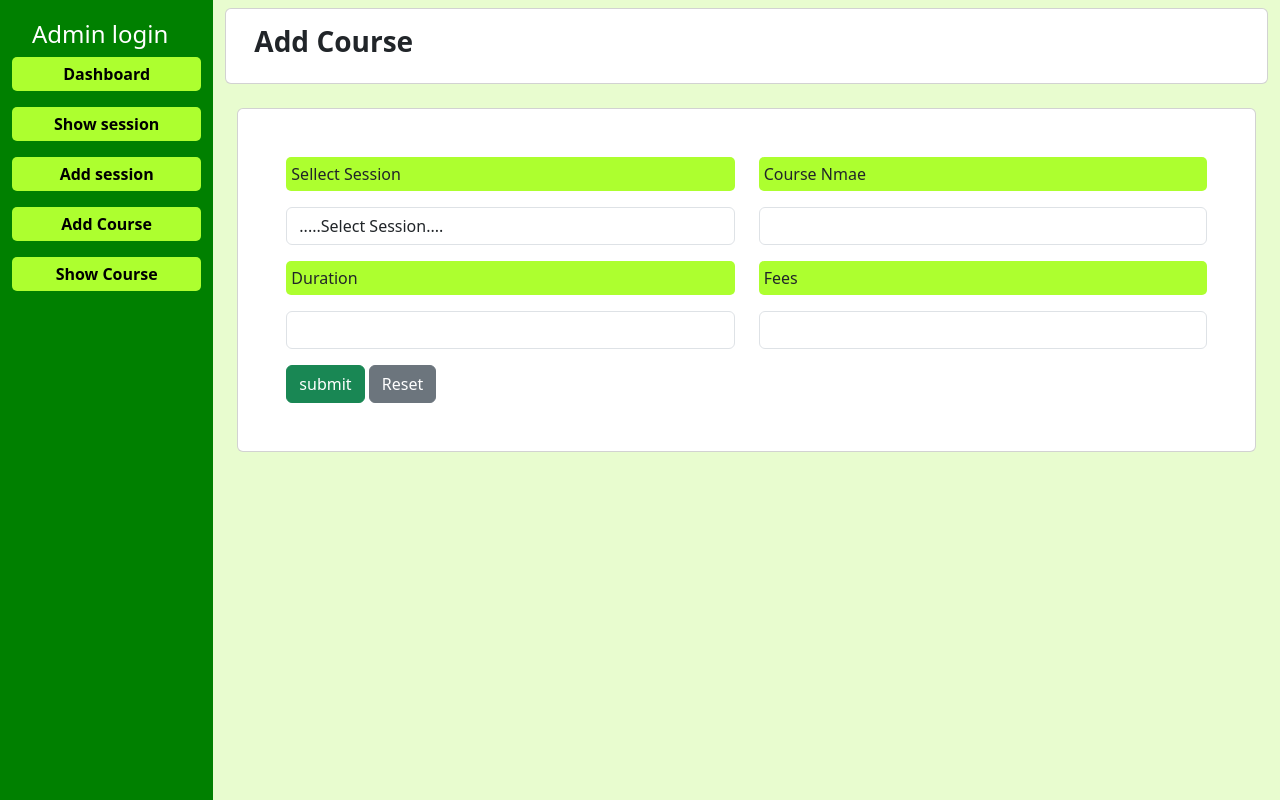
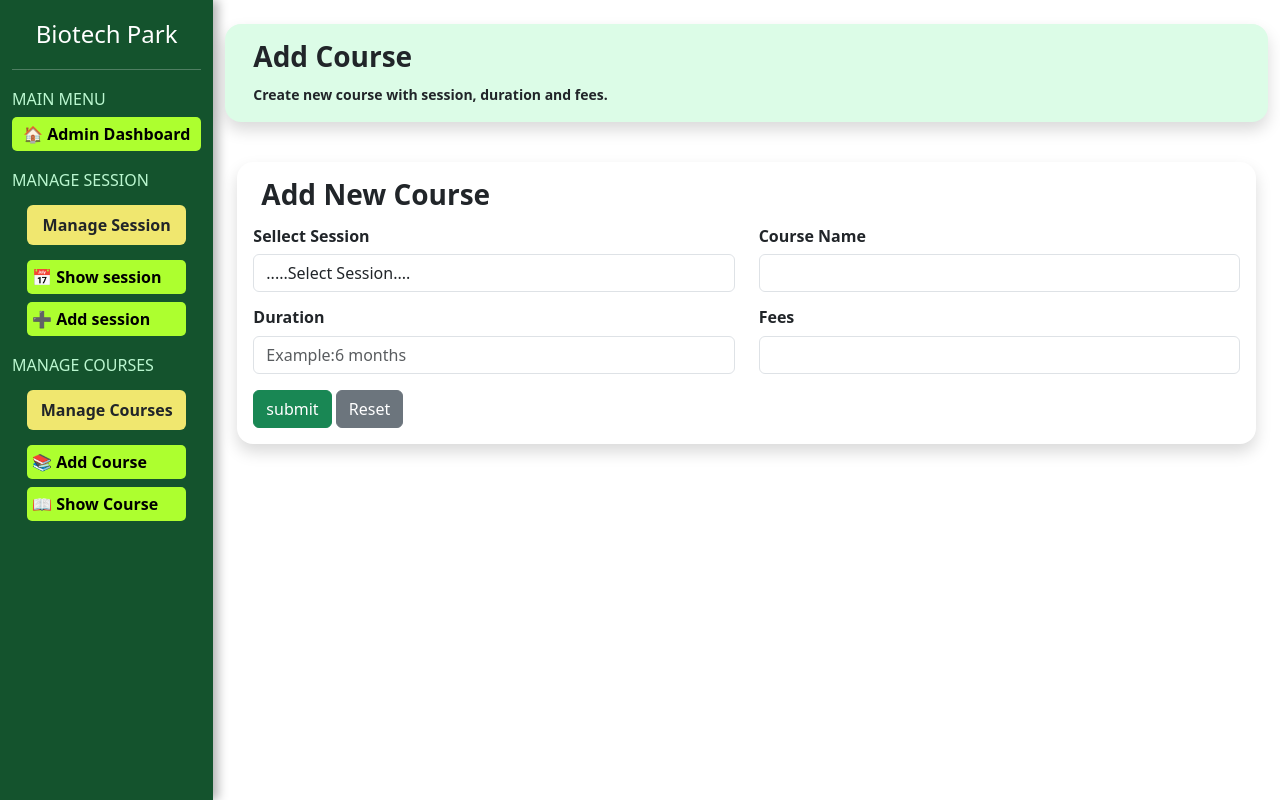
Before and after one commit to aayushgi/Online-Admission-System, a Django app: page /addcourse/ in a window 1280 px wide. Run offline with Django 5.2, Linux system fonts and the light colour scheme.

Commit message:
django admin

```diff
--- a/myapp/templates/admin/addcourse.html
+++ b/myapp/templates/admin/addcourse.html
@@ -2,7 +2,7 @@
 
 {% block admin %}
 
-<body style="background-color: rgba(232, 252, 207);">
+
 
 
     <div class="container">
@@ -16,45 +16,54 @@
                 <button type="button" class="btn-close" data-bs-dismiss="alert"></button>
             </div>
             {% endfor %}
-            <div class="col-sm-12 card ">
-                <div class="card-body ">
-                    <h3 class="fw-bold">Add Course</h3>
-                </div>
+           <div class="card shadow border-0 rounded-4 mb-3 mt-3" style="background-color: #DCFCE7;" >
+        <div class="card-body">
+        <h3 class="fw-bolder">Add Course</h3>
+         <small class="fw-bold">Create new course with session, duration and fees.</small>
+        </div>
 
-            </div>
+    </div>
         </div>
         <br>
+
+
         <form method="post">
              {% csrf_token %}
 
-        <div class="card p-5">
+        <div class="card p-3 shadow border-0 rounded-4">
+            <h3 class="fw-bold mx-2 mb-3">Add New Course</h3>
+
             <div class="row ">
+
                 <div class="col-sm-6">
-                    <p>Sellect Session</p>
+                    <h6 class="fw-bold">Sellect Session</h6>
                     <select name="session_name" id="" class="form-control">
                         <option value="">
                             .....Select Session....
-                        </option>
-                        <option value="">2025-26</option>
-                        <option value="">2026-27</option>
-                        <option value="">2027-28</option>
+                            </option>
+
+
+                        <option value="2025-26">2025-26</option>
+
+                        <option value="2026-27">2026-27</option>
+                        <option value="2027-28">2027-28</option>
                     </select>
                 </div>
                 <div class="col-sm-6">
-                    <p>Course Nmae</p>
-                    <input type="text" class="form-control">
+                    <h6 class="fw-bold">Course Name</h6>
+                    <input type="text" name="course_name" class="form-control">
 
                 </div>
 
                 <div class="col-sm-6 mt-3">
-                    <p>Duration</p>
-                    <input type="text" class="form-control">
+                    <h6 class="fw-bold">Duration</h6>
+                    <input type="text" name="duration" placeholder="Example:6 months" class="form-control">
 
                 </div>
 
                 <div class="col-sm-6 mt-3">
-                    <p>Fees</p>
-                    <input type="text" class="form-control">
+                    <h6 class="fw-bold">Fees</h6>
+                    <input type="number" name="fees" class="form-control">
 
                 </div>
 
@@ -66,7 +75,7 @@
         </div>
         </form>
     </div>
-</body>
+
 
 
 {% endblock %}
--- a/myapp/templates/admin/adminlayout.html
+++ b/myapp/templates/admin/adminlayout.html
@@ -1,45 +1,96 @@
 <!doctype html>
 <html lang="en">
-  <head>
+
+<head>
     <meta charset="utf-8">
     <meta name="viewport" content="width=device-width, initial-scale=1">
-    <title>Bootstrap demo</title>
-    <link href="https://cdn.jsdelivr.net/npm/bootstrap@5.3.8/dist/css/bootstrap.min.css" rel="stylesheet" integrity="sha384-sRIl4kxILFvY47J16cr9ZwB07vP4J8+LH7qKQnuqkuIAvNWLzeN8tE5YBujZqJLB" crossorigin="anonymous">
+    <title>Admin Dashboard | Biotech Park</title>
+    <link href="https://cdn.jsdelivr.net/npm/bootstrap@5.3.8/dist/css/bootstrap.min.css" rel="stylesheet"
+        integrity="sha384-sRIl4kxILFvY47J16cr9ZwB07vP4J8+LH7qKQnuqkuIAvNWLzeN8tE5YBujZqJLB" crossorigin="anonymous">
     <style>
-        .h{
+        .h {
             height: 100vh;
 
         }
-        .h:first-child{
-            background-color: green;
+
+        .h:first-child {
+            background: #14532d;
+            box-shadow:5px 0 10px rgba(0,0,0,.3);
+
         }
-        .h h4{
+
+        .h h4 {
             color: white;
-            padding-top: 20px;
-            padding-left: 20px;
+            text-align: center;
+            padding: 20px 0;
+            margin: 0;
+            font-size: 24px;
         }
+
         .h p {
             background-color: greenyellow;
             padding: 5px;
             border-radius: 5px;
         }
-        a{
+
+        .h p:hover {
+            background-color: rgb(142, 202, 60);
+        }
+
+        a {
             text-decoration: none;
             color: black;
         }
 
+        #heading {
+            background: rgb(240, 231, 111);
+            padding: 8px;
+            text-align: center;
+            font-weight: bold;
+            border-radius: 6px;
+            margin: 15px;
+        }
+        .menu{
+    padding:12px;
+    border-radius:8px;
+    margin:8px 15px;
+    transition:0.3s;
+}
+.menu a{
+    color: black;
+    text-decoration:none;
+    font-weight:bold;
+    display:block;
+}
+.menu:hover{
+    background:#22c55e;
+    transform:translateX(5px);
+}
+.h6-menu{
+    color:  #BBF7D0;
+    margin-top: 20px;
+}
     </style>
-  </head>
-  <body>
+</head>
+
+<body>
     <div class="container-fluid">
         <div class="row">
             <div class="col-sm-2 h">
-                <h4>Admin login</h4>
-                <p class="text-white fw-bold text-center"><a href="" style="margin-top: 20px;">Dashboard</a></p>
-                <p class="text-white fw-bold text-center"><a href="{% url 'showsession' %}">Show session</a></p>
-                <p class="text-white fw-bold text-center"><a href="{% url 'addsession' %}">Add session</a></p>
-                <p class="text-white fw-bold text-center"><a href="{% url 'addcourse' %}">Add Course</a></p>
-                  <p class="text-white fw-bold text-center"><a href="{% url 'showcourse' %}">Show Course</a></p>
+                <h4>Biotech Park</h4>
+       <hr class="text-white mt-0">
+
+<h6 class="h6-menu">MAIN MENU</h6>
+                <p class="text-white fw-bold text-center"><a href="{% url 'dashboard' %}" style="margin-top: 20px;">🏠 Admin Dashboard</a>
+                </p>
+                <h6 class="h6-menu">MANAGE SESSION</h6>
+                <p id="heading">Manage Session</p>
+                <p class=" menu"><a href="{% url 'showsession' %}">📅 Show session</a></p>
+                <p class="menu"><a href="{% url 'addsession' %}">➕ Add session</a></p>
+                <h6 class="h6-menu">MANAGE COURSES</h6>
+                <p id="heading">Manage Courses</p>
+                <p class=" menu"><a href="{% url 'addcourse' %}">📚 Add Course</a></p>
+                <p class=" menu"><a href="{% url 'showcourse' %}">📖 Show Course</a></p>
 
             </div>
             <div class="col-sm-10 h ">
@@ -48,6 +99,9 @@
             </div>
         </div>
     </div>
-    <script src="https://cdn.jsdelivr.net/npm/bootstrap@5.3.8/dist/js/bootstrap.bundle.min.js" integrity="sha384-FKyoEForCGlyvwx9Hj09JcYn3nv7wiPVlz7YYwJrWVcXK/BmnVDxM+D2scQbITxI" crossorigin="anonymous"></script>
-  </body>
+    <script src="https://cdn.jsdelivr.net/npm/bootstrap@5.3.8/dist/js/bootstrap.bundle.min.js"
+        integrity="sha384-FKyoEForCGlyvwx9Hj09JcYn3nv7wiPVlz7YYwJrWVcXK/BmnVDxM+D2scQbITxI"
+        crossorigin="anonymous"></script>
+</body>
+
 </html>
--- a/myapp/views.py
+++ b/myapp/views.py
@@ -44,6 +44,7 @@ def showsession(request):
     return render(request, 'admin/showsession.html', {'ab':ab})
 
 def addcourse(request):
+    sessions=session.objects.all()
     if request.method=="POST":
         session_name=request.POST.get('session_name')
         course_name=request.POST.get('course_name')
@@ -54,7 +55,7 @@ def addcourse(request):
         ab.save()
         messages.success(request, 'Course Added Successfully')
         return redirect('addcourse')
-    return render(request, 'admin/addcourse.html')
+    return render(request, 'admin/addcourse.html',{'sessions':sessions})
 
 def showcourse(request):
     ab=tbl_course.objects.all()
```
Also changed, not shown: adminlogin.txt (added, +103 -0 lines), myapp/templates/admin/addsession.html (+17 -12 lines), myapp/templates/admin/admin_login.html (+54 -51 lines), myapp/templates/admin/showcourse.html (+12 -5 lines), myapp/templates/admin/showsession.html (+12 -8 lines), db.sqlite3.
